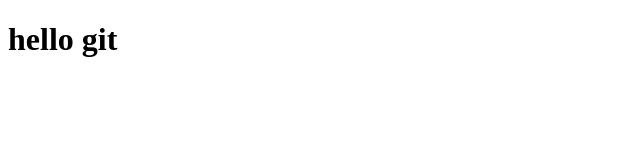
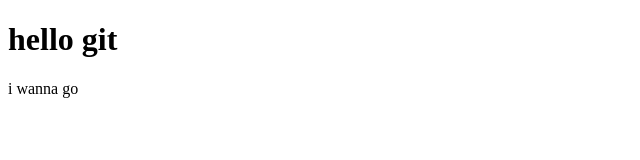
Before and after one commit to MrKou47/GitDemo, a plain HTML site: page index.html in a window 1280 px wide. Shown: the full height of the page, 0-640 px from the left. Drawn offline with Linux system fonts and the light colour scheme.

Commit message:
container

```diff
--- a/index.html
+++ b/index.html
@@ -7,5 +7,7 @@
 <body>
 	<!-- head -->
 	<h1>hello git</h1>
+	<!-- container -->
+	<p>i wanna go</p>
 </body>
 </html>
```
